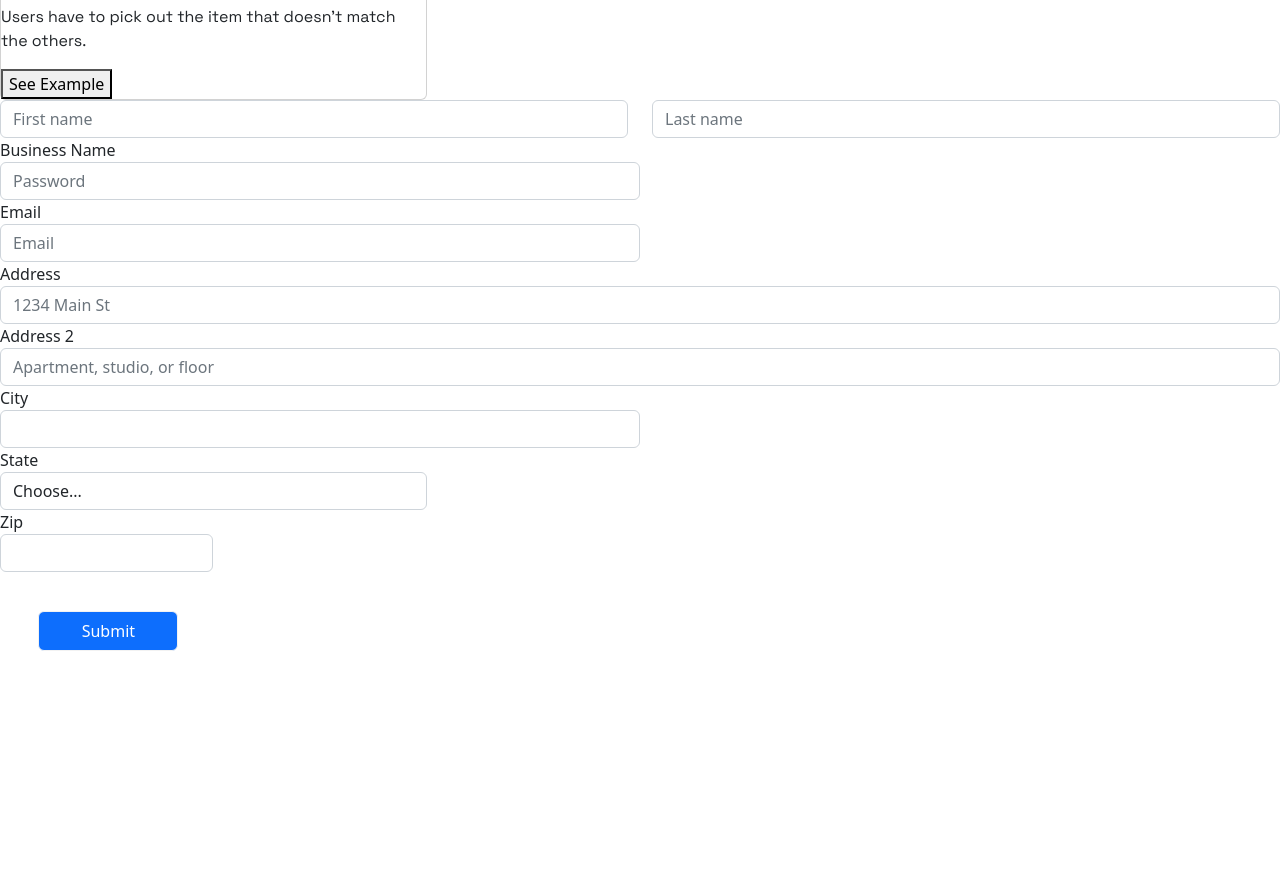
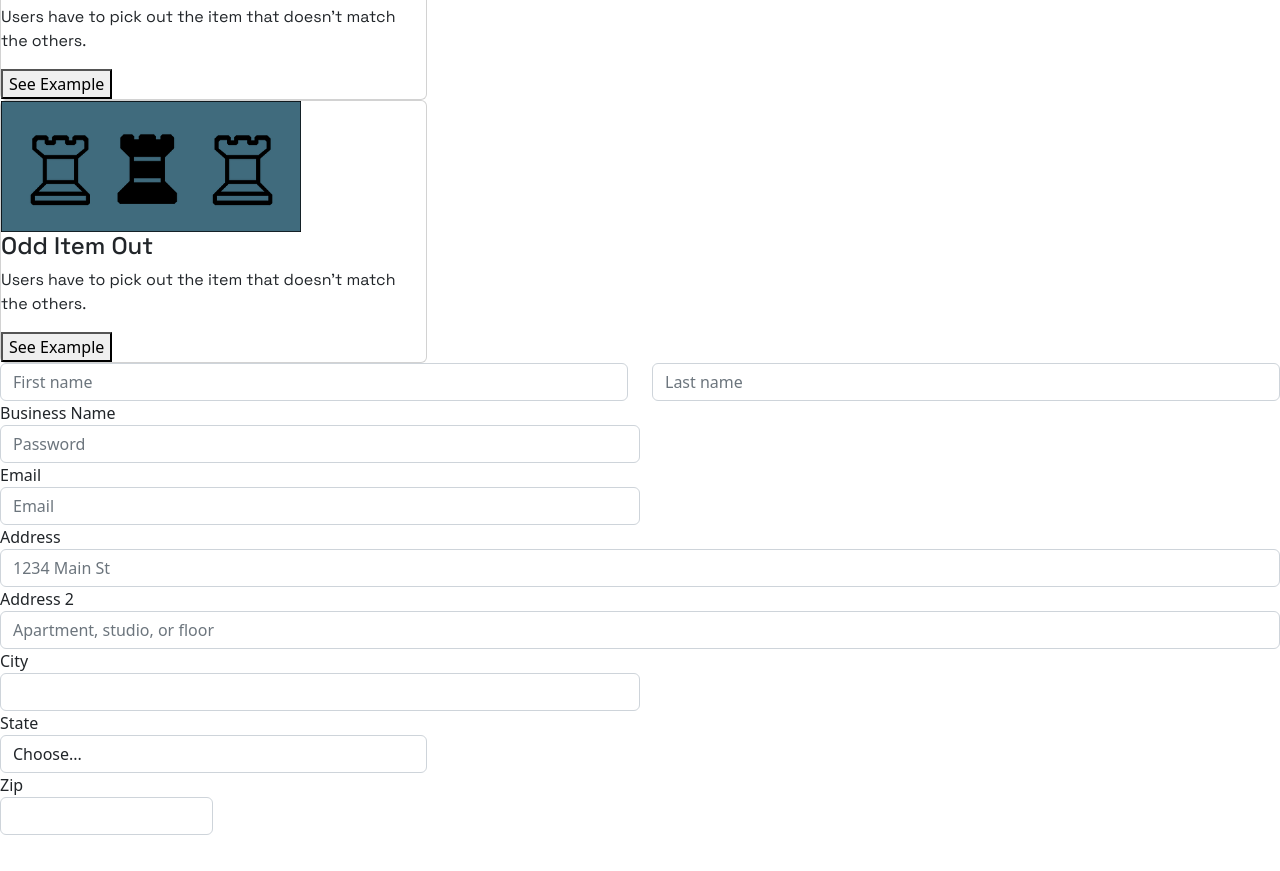
Before and after one commit to SaraHudis/NeighborhoodExplorer, a plain HTML site: page index.html in a window 1280 px wide. Shown: the part 1242-2113 px from the top of the page. Before the commit the page ends 1931 px from the top, so only its background shows below. Drawn offline with nearby package versions, Linux system fonts and the light colour scheme; a script that the page names is missing.

Commit message:
Update index.html

```diff
--- a/index.html
+++ b/index.html
@@ -83,6 +83,20 @@
             </div>
           </div>
         </div>
+
+         <!--card 3-->
+         <div class="cardContainer col-lg-4 col-md-4 col-sm-12">
+          <div class="card">
+            <img src="/images/odditemout.png" width="300">
+            <div class="cardBody">
+              <h4 class="card-title">Odd Item Out</h4>
+              <p class="card-text">Users  have to pick out the item that doesn’t match the others.</p>
+              <button>See Example</button>
+            </div>
+          </div>
+        </div>
+
+
       </div>
     </div>
   </section>
```
